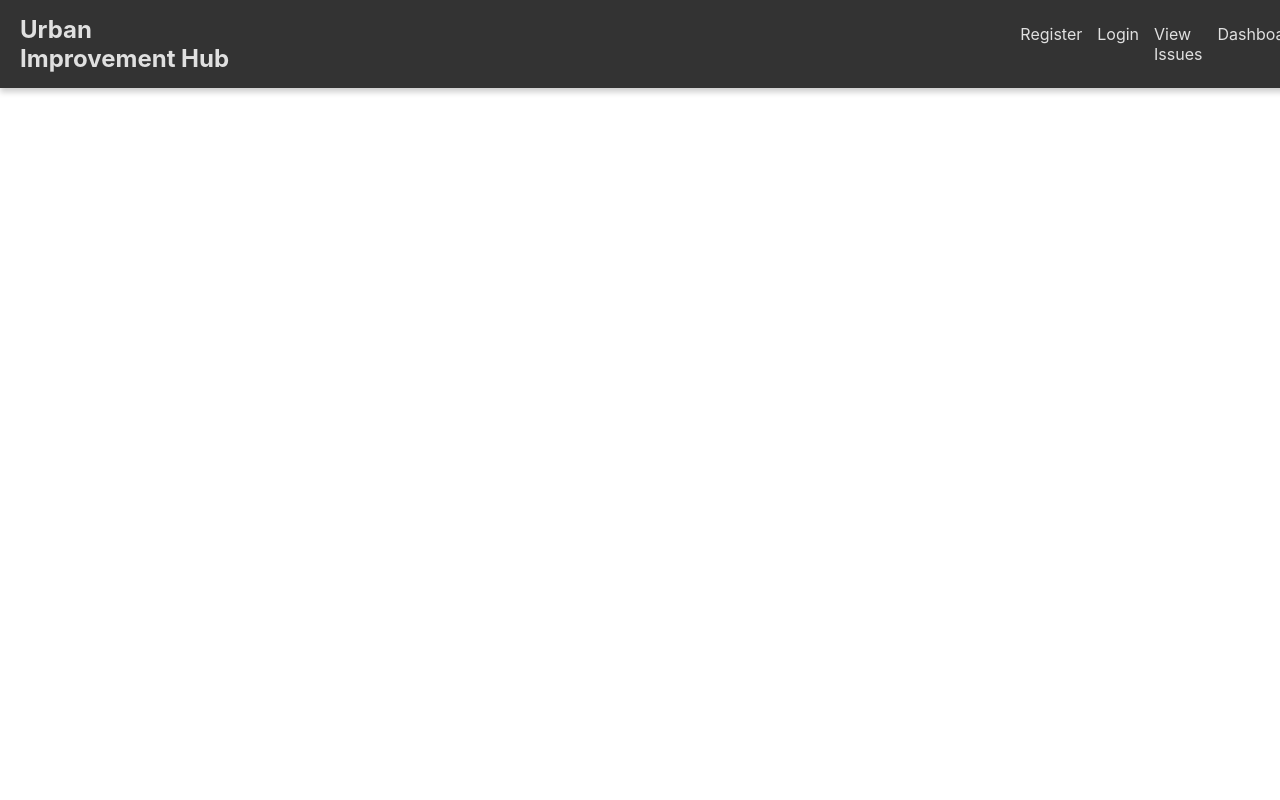
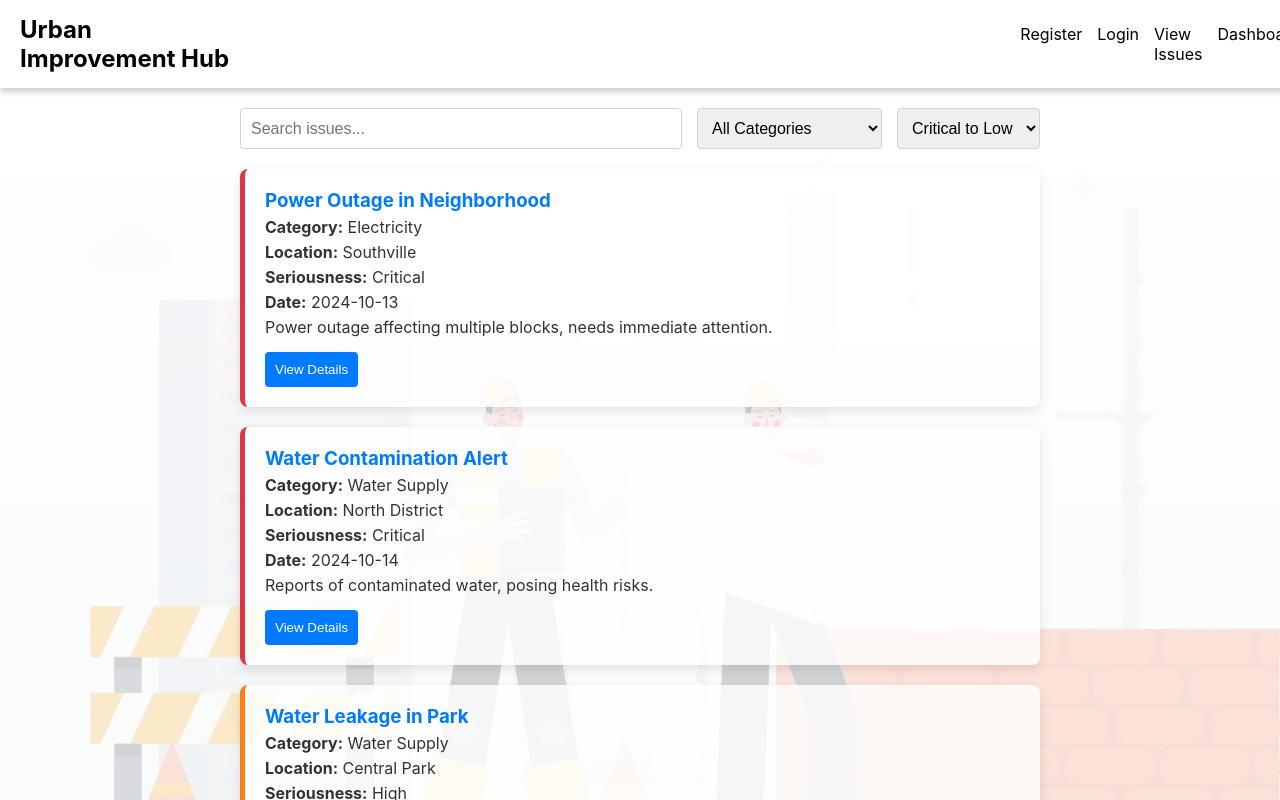
Before and after one commit to Saran3072/urban-improvement-hub, a React (Create React App) app: page /issues in a window 1280 px wide. Shown: the top 800 px of the page. Built offline with nearby package versions, Linux system fonts and the light colour scheme.

Commit message:
added few more pages

```diff
--- a/src/App.js
+++ b/src/App.js
@@ -5,6 +5,7 @@ import Registration from './pages/Registration';
 import Login from './pages/Login';
 import Home from './pages/Home';
 import ReportIssue from './pages/ReportIssue';
+import ViewIssues from './pages/ViewIssues';
 
 function App() {
   return (
@@ -15,6 +16,7 @@ function App() {
         <Route path="/login" element={<Login />} />
         <Route path="/report" element={<ReportIssue />} />
         <Route path="/" element={<Home />} /> {/* Set Home as default */}
+        <Route path='/issues' element={<ViewIssues />}/>
       </Routes>
     </Router>
   );
--- a/src/assets/Navbar.css
+++ b/src/assets/Navbar.css
@@ -4,7 +4,7 @@
   display: flex;
   align-items: center;
   padding: 15px 20px;
-    background-color: #333;
+  background-color: rgba(51, 51, 51, 0); /* Dark color with 80% opacity */
   color: #f0f0f0;
   box-shadow: 0px 4px 6px rgba(0, 0, 0, 0.2);
   position: sticky;
@@ -17,7 +17,7 @@
   font-size: 1.5rem;
   font-weight: bold;
   cursor: pointer;
-    color: #e0e0e0;
+  color: #000000;
   padding-right: 60%;
 }
 
@@ -32,7 +32,7 @@
 }
 
 .nav-link {
-    color: #e0e0e0;
+  color: #000000;
   text-decoration: none;
   font-size: 1rem;
   transition: color 0.3s;
@@ -46,7 +46,7 @@
 @media (max-width: 768px) {
   .navbar-links {
     flex-direction: column;
-      background-color: #333;
+    background-color: rgba(51, 51, 51, 0); /* Slightly darker for dropdown */
     position: absolute;
     top: 60px;
     right: 20px;
--- /dev/null
+++ b/src/assets/ViewIssues.css
@@ -0,0 +1,108 @@
+/* Container styling */
+.view-issues-container {
+    padding: 20px;
+    display: flex;
+    flex-direction: column;
+    align-items: center;
+    min-height: 100vh;
+    background: linear-gradient(
+        rgba(255, 255, 255, 0.8),
+        rgba(248, 249, 250, 0.8)
+      ),
+      url('../assets/issues.png') no-repeat center center/cover;
+    background-size: cover;
+    background-attachment: fixed;
+    color: #333;
+  }
+
+/* Filter Section Styling */
+.filter-section {
+    display: flex;
+    gap: 15px;
+    width: 100%;
+    max-width: 800px;
+    margin-bottom: 20px;
+    justify-content: center;
+}
+
+.sort-dropdown {
+    padding: 10px;
+    border: 1px solid #ced4da;
+    border-radius: 4px;
+    font-size: 16px;
+}
+
+.search-bar {
+    width: 60%;
+    padding: 10px;
+    border: 1px solid #ced4da;
+    border-radius: 4px;
+    font-size: 16px;
+}
+
+.filter-dropdown {
+    padding: 10px;
+    border: 1px solid #ced4da;
+    border-radius: 4px;
+    font-size: 16px;
+}
+
+/* Issues List Styling */
+.issues-list {
+    display: flex;
+    flex-direction: column;
+    gap: 20px;
+    width: 100%;
+    max-width: 800px;
+}
+
+/* Issue Card Styling */
+.issue-card {
+    background-color: rgba(255, 255, 255, 0.8);
+    padding: 20px;
+    border-radius: 8px;
+    box-shadow: 0px 4px 12px rgba(0, 0, 0, 0.1);
+    border-left: 5px solid #007bff;
+    /* Default blue */
+}
+
+.issue-card h3 {
+    margin: 0;
+    color: #007bff;
+}
+
+.issue-card p {
+    margin: 5px 0;
+    color: #333;
+}
+
+.view-details-button {
+    margin-top: 10px;
+    padding: 10px;
+    background-color: #007bff;
+    color: white;
+    border: none;
+    border-radius: 4px;
+    cursor: pointer;
+    transition: background-color 0.3s;
+}
+
+.view-details-button:hover {
+    background-color: #0056b3;
+}
+
+/* Responsive adjustments */
+@media (max-width: 768px) {
+    .search-bar {
+        width: 100%;
+    }
+
+    .filter-section {
+        flex-direction: column;
+        align-items: center;
+    }
+
+    .issues-list {
+        max-width: 100%;
+    }
+}
--- a/src/pages/ReportIssue.js
+++ b/src/pages/ReportIssue.js
@@ -4,6 +4,7 @@ import '../assets/ReportIssue.css';
 const ReportIssue = () => {
   const [reportType, setReportType] = useState('authority'); // Default: Report to authorities
   const [category, setCategory] = useState('');
+  const [issue, setIssue] = useState('');
   const [description, setDescription] = useState('');
   const [location, setLocation] = useState('');
   const [customLocation, setCustomLocation] = useState('');
@@ -24,6 +25,7 @@ const ReportIssue = () => {
       type: reportType,
       category,
       description,
+      issue,
       location: location === 'Other' ? customLocation : location,
       photo,
       alertLevel: reportType === 'community' ? alertLevel : undefined, // Include alert level only if community alert
@@ -91,10 +93,18 @@ const ReportIssue = () => {
           </>
         )}
 
+        <label>Issue</label>
+        <textarea
+          placeholder="Name the issue..."
+          value={description}
+          onChange={(e) => setIssue(e.target.value)}
+          required
+        />
+
         <label>Description</label>
         <textarea
           placeholder="Describe the issue..."
-          value={description}
+          value={issue}
           onChange={(e) => setDescription(e.target.value)}
           required
         />
--- /dev/null
+++ b/src/pages/ViewIssues.js
@@ -0,0 +1,112 @@
+import React, { useState } from 'react';
+import '../assets/ViewIssues.css';
+
+const issuesData = [
+  { id: 1, title: "Pothole on Main Street", category: "Roads", location: "Downtown", seriousness: "Moderate", description: "Large pothole causing damage to vehicles.", date: "2024-10-10" },
+  { id: 2, title: "Broken Streetlight", category: "Electricity", location: "East Side", seriousness: "Low", description: "Streetlight not functioning for over a week.", date: "2024-10-11" },
+  { id: 3, title: "Water Leakage in Park", category: "Water Supply", location: "Central Park", seriousness: "High", description: "Significant water leakage causing flooding in the park.", date: "2024-10-12" },
+  { id: 4, title: "Overflowing Garbage Bin", category: "Waste Management", location: "West End", seriousness: "Moderate", description: "Garbage bin overflowing, creating an unpleasant smell.", date: "2024-10-13" },
+  { id: 5, title: "Power Outage in Neighborhood", category: "Electricity", location: "Southville", seriousness: "Critical", description: "Power outage affecting multiple blocks, needs immediate attention.", date: "2024-10-13" },
+  { id: 6, title: "Broken Traffic Signal", category: "Roads", location: "5th Avenue", seriousness: "High", description: "Traffic signal not working, causing traffic congestion.", date: "2024-10-14" },
+  { id: 7, title: "Water Contamination Alert", category: "Water Supply", location: "North District", seriousness: "Critical", description: "Reports of contaminated water, posing health risks.", date: "2024-10-14" },
+  { id: 8, title: "Unattended Construction Debris", category: "Waste Management", location: "Greenview", seriousness: "Low", description: "Construction debris left on the sidewalk, partially blocking the path.", date: "2024-10-15" },
+  { id: 9, title: "Road Erosion Near School", category: "Roads", location: "Elm Street", seriousness: "Moderate", description: "Road erosion near school posing risk for vehicles and pedestrians.", date: "2024-10-16" },
+];
+
+const seriousnessOrder = {
+  "Critical": 4,
+  "High": 3,
+  "Moderate": 2,
+  "Low": 1
+};
+
+const ViewIssues = () => {
+  const [searchTerm, setSearchTerm] = useState("");
+  const [filteredCategory, setFilteredCategory] = useState("All");
+  const [sortOrder, setSortOrder] = useState("desc"); // Default to Critical to Low
+
+  // Sort and filter issues
+  const sortedIssues = [...issuesData]
+    .filter(issue =>
+      (filteredCategory === "All" || issue.category === filteredCategory) &&
+      issue.title.toLowerCase().includes(searchTerm.toLowerCase())
+    )
+    .sort((a, b) => {
+      return sortOrder === "desc"
+        ? seriousnessOrder[b.seriousness] - seriousnessOrder[a.seriousness]
+        : seriousnessOrder[a.seriousness] - seriousnessOrder[b.seriousness];
+    });
+
+  return (
+    <div className="view-issues-container">
+      {/* Search, Filter, and Sort Section */}
+      <div className="filter-section">
+        <input
+          type="text"
+          placeholder="Search issues..."
+          value={searchTerm}
+          onChange={(e) => setSearchTerm(e.target.value)}
+          className="search-bar"
+        />
+
+        <select
+          value={filteredCategory}
+          onChange={(e) => setFilteredCategory(e.target.value)}
+          className="filter-dropdown"
+        >
+          <option value="All">All Categories</option>
+          <option value="Roads">Roads</option>
+          <option value="Electricity">Electricity</option>
+          <option value="Water Supply">Water Supply</option>
+          <option value="Waste Management">Waste Management</option>
+        </select>
+
+        <select
+          value={sortOrder}
+          onChange={(e) => setSortOrder(e.target.value)}
+          className="sort-dropdown"
+        >
+          <option value="desc">Critical to Low</option>
+          <option value="asc">Low to Critical</option>
+        </select>
+      </div>
+
+      {/* Issues List Section */}
+      <div className="issues-list">
+        {sortedIssues.map(issue => (
+          <div
+            key={issue.id}
+            className="issue-card"
+            style={{ borderLeftColor: getBorderColor(issue.seriousness) }}
+          >
+            <h3>{issue.title}</h3>
+            <p><strong>Category:</strong> {issue.category}</p>
+            <p><strong>Location:</strong> {issue.location}</p>
+            <p><strong>Seriousness:</strong> {issue.seriousness}</p>
+            <p><strong>Date:</strong> {issue.date}</p>
+            <p>{issue.description}</p>
+            <button className="view-details-button">View Details</button>
+          </div>
+        ))}
+      </div>
+    </div>
+  );
+};
+
+// Helper function to determine border color based on seriousness
+const getBorderColor = (seriousness) => {
+  switch (seriousness) {
+    case "Low":
+      return "#28a745"; // Green
+    case "Moderate":
+      return "#ffc107"; // Yellow
+    case "High":
+      return "#fd7e14"; // Orange
+    case "Critical":
+      return "#dc3545"; // Red
+    default:
+      return "#007bff";
+  }
+};
+
+export default ViewIssues;
```
Also changed, not shown: src/assets/issues.png (added). Lines whose indentation alone changed are shown as unchanged.
